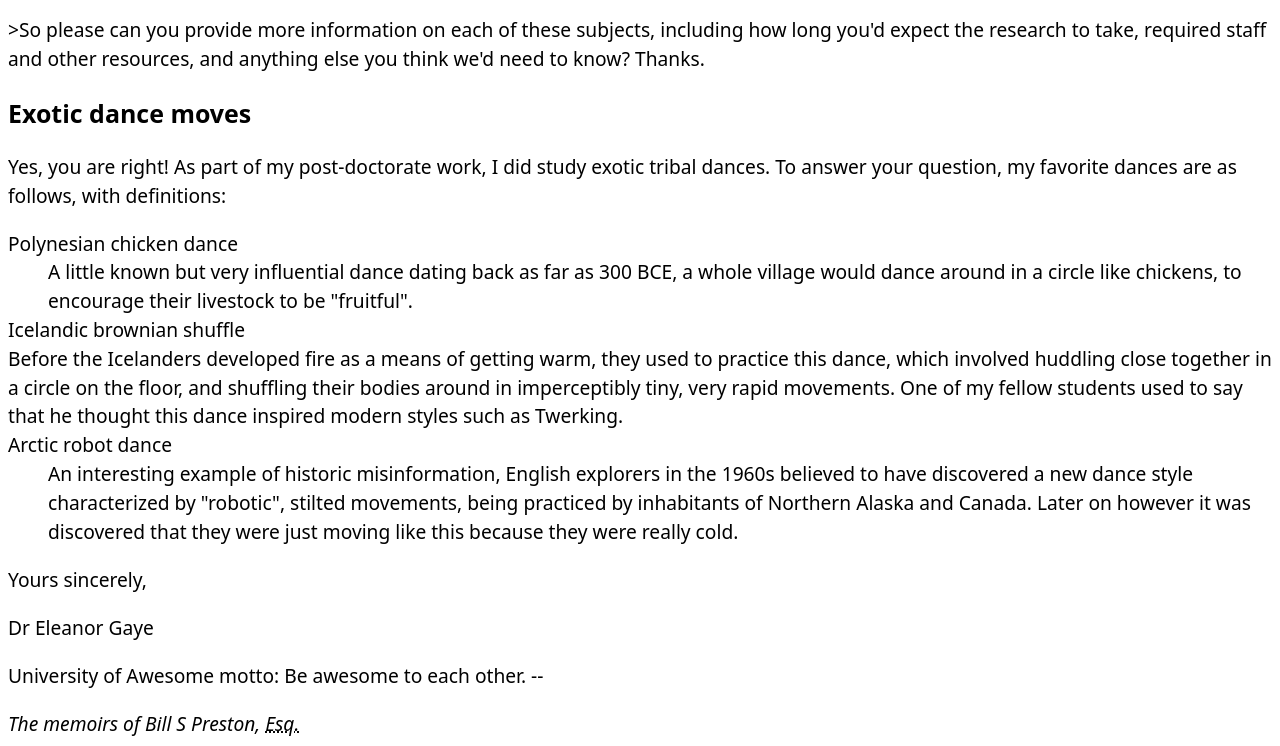
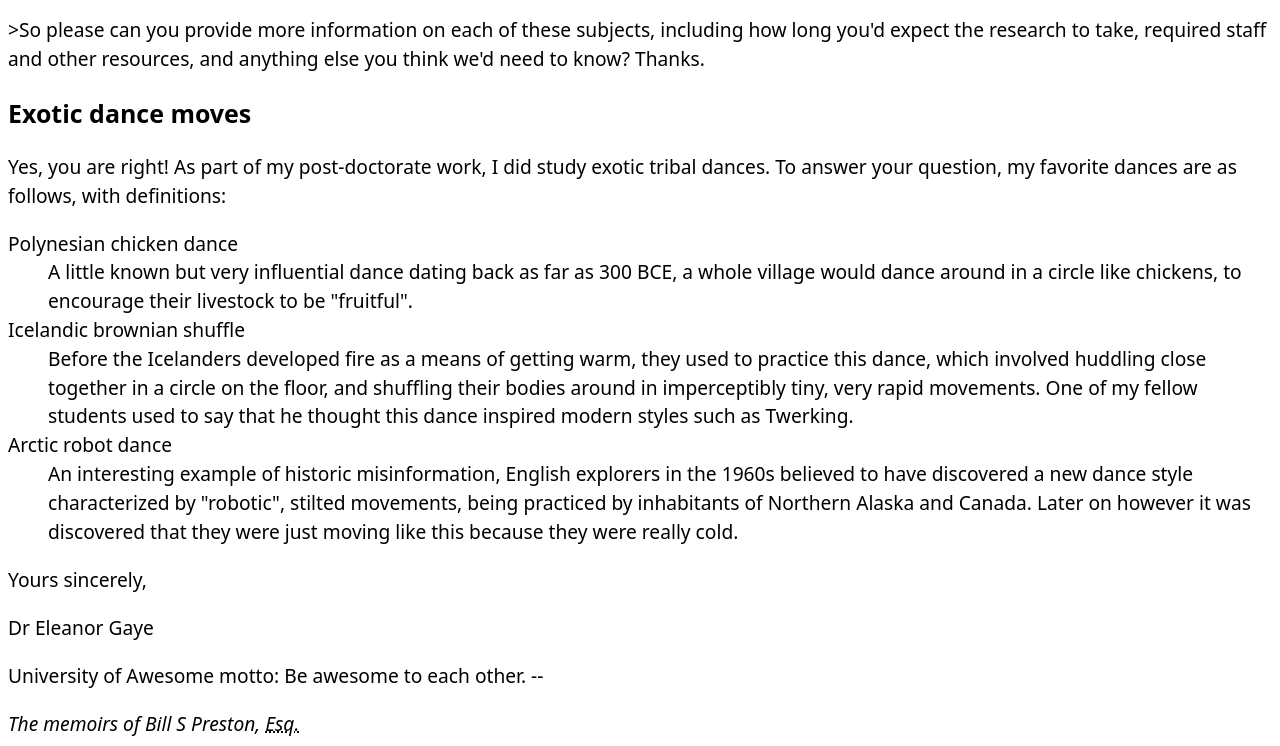
Before and after one commit to UshaMoses/ushamoses.github.io, a plain HTML site: page assignment1/part1/index.html in a window 1280 px wide. Shown: the part 1179-1925 px from the top of the page. Drawn offline with Linux system fonts and the light colour scheme.

Commit message:
Validated Lab1 Parts 1 & 2
Fixed a </dd> to <dd> on cover letter page

Fixed src="...dove.png "alt="... to src="...dove.png" alt=".. //moved the space to correct location.

```diff
--- a/assignment1/part1/index.html
+++ b/assignment1/part1/index.html
@@ -134,7 +134,7 @@ favorite dances are as follows, with definitions:</p>
     be "fruitful".
 	</dd>
 	<dt>Icelandic brownian shuffle</dt>
-	</dd>
+	<dd>
     Before the Icelanders developed fire as a means of getting warm, they
     used to practice this dance, which involved huddling close together in a
     circle on the floor, and shuffling their bodies around in imperceptibly
```
Also changed, not shown: assignment1/part2/index.html (+1 -1 lines).
